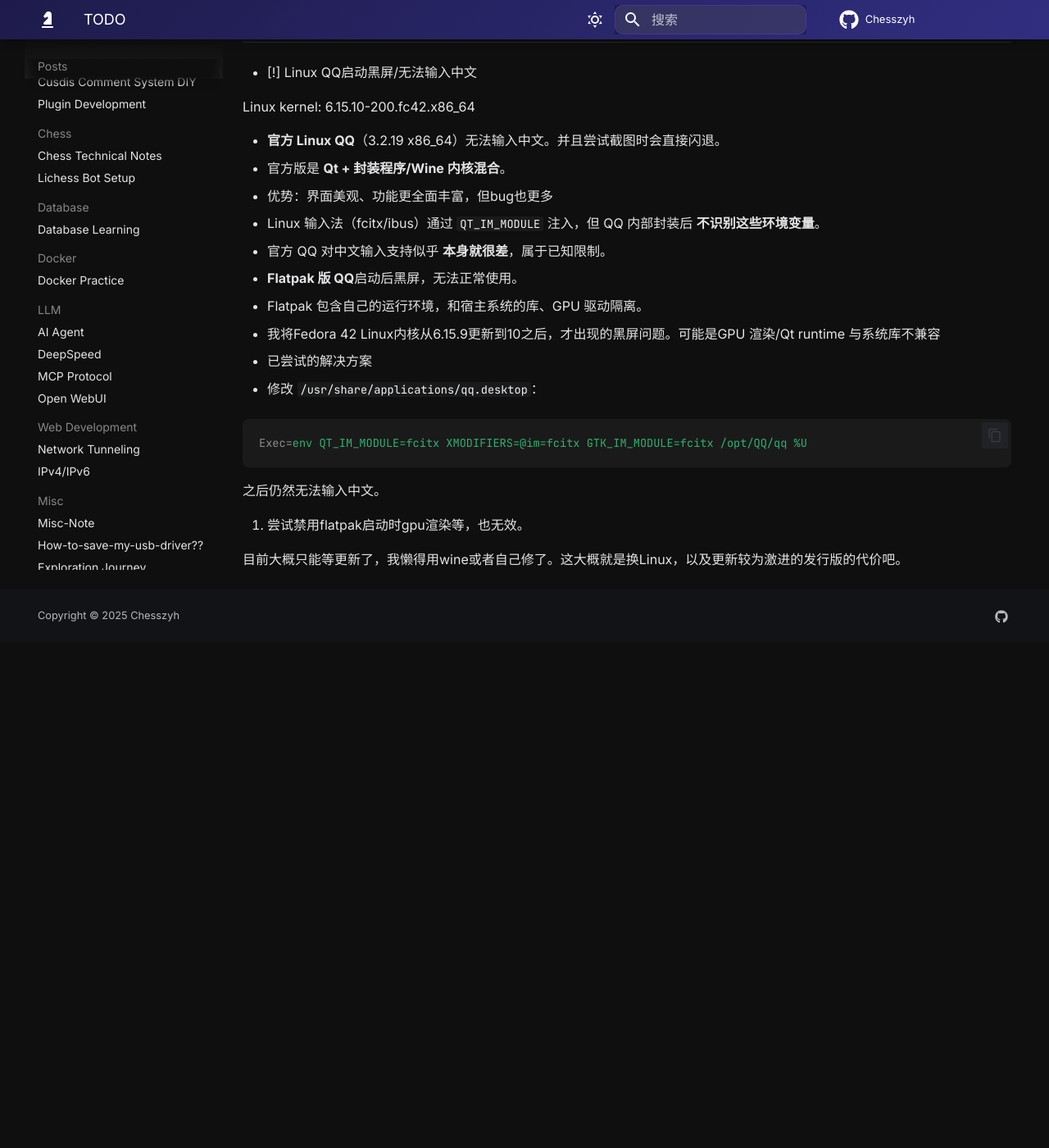
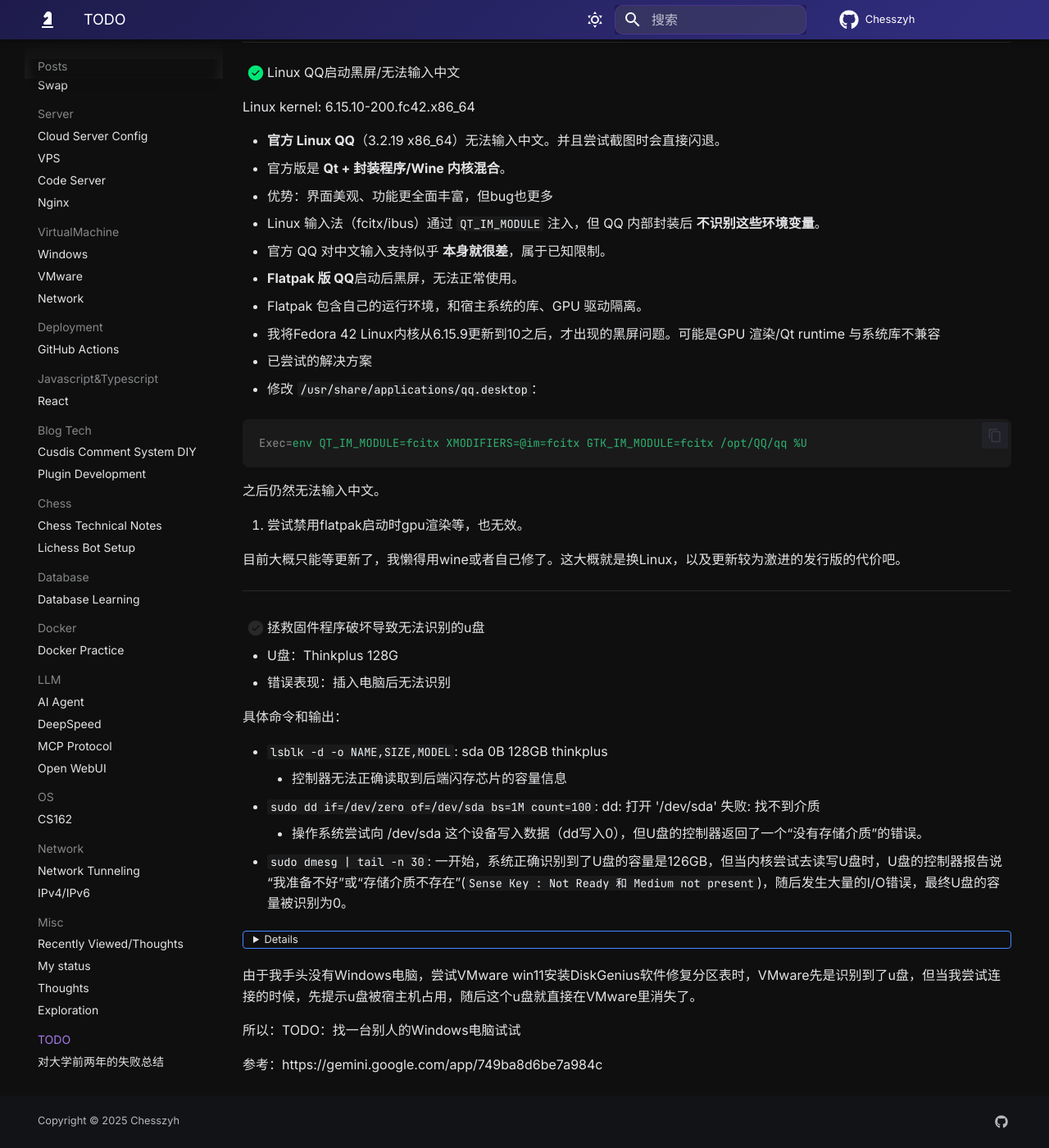
Before and after one commit to Chesszyh/Chesszyh.github.io, an MkDocs documentation site: the page built from docs/posts/TODO.md, in a window 1280 px wide and 1400 px high, scrolled down 1513 px. Shown: the whole window at 82% size. Built offline with MkDocs 1.6.1 and Material for MkDocs 9.7.7, drawn with Linux system fonts in a browser that asks for light colours; before the commit the page ends 2296 px from its top, so only the background shows below that; some of the changed text lies outside the part shown.

Commit message:
Add csdiy-cs162 note

```diff
--- a/docs/posts/TODO.md
+++ b/docs/posts/TODO.md
@@ -57,7 +57,7 @@
 
 ---
 
-- [!] Linux QQ启动黑屏/无法输入中文
+- [x] Linux QQ启动黑屏/无法输入中文
 
 Linux kernel: 6.15.10-200.fc42.x86_64
 
@@ -83,3 +83,86 @@
 2. 尝试禁用flatpak启动时gpu渲染等，也无效。
 
 目前大概只能等更新了，我懒得用wine或者自己修了。这大概就是换Linux，以及更新较为激进的发行版的代价吧。
+
+---
+
+- [ ] 拯救固件程序破坏导致无法识别的u盘
+
+- U盘：Thinkplus 128G
+- 错误表现：插入电脑后无法识别
+
+具体命令和输出：
+
+- `lsblk -d -o NAME,SIZE,MODEL`: sda 0B 128GB thinkplus
+    - 控制器无法正确读取到后端闪存芯片的容量信息
+- `sudo dd if=/dev/zero of=/dev/sda bs=1M count=100`: dd: 打开 '/dev/sda' 失败: 找不到介质
+    - 操作系统尝试向 /dev/sda 这个设备写入数据（dd写入0），但U盘的控制器返回了一个“没有存储介质”的错误。
+- `sudo dmesg | tail -n 30`: 一开始，系统正确识别到了U盘的容量是126GB，但当内核尝试去读写U盘时，U盘的控制器报告说“我准备不好”或“存储介质不存在”(`Sense Key : Not Ready 和 Medium not present`)，随后发生大量的I/O错误，最终U盘的容量被识别为0。
+
+<details>
+[ 2238.982202] sd 0:0:0:0: [sda] 245760000 512-byte logical blocks: (126 GB/117 GiB)
+
+[ 2238.982431] sd 0:0:0:0: [sda] Write Protect is off
+
+[ 2238.982441] sd 0:0:0:0: [sda] Mode Sense: 03 00 00 00
+
+[ 2238.982573] sd 0:0:0:0: [sda] No Caching mode page found
+
+[ 2238.982576] sd 0:0:0:0: [sda] Assuming drive cache: write through
+
+[ 2239.028180] sda:
+
+[ 2239.028258] sd 0:0:0:0: [sda] Attached SCSI removable disk
+
+[ 2239.096355] sd 0:0:0:0: [sda] tag#0 FAILED Result: hostbyte=DID_OK driverbyte=DRIVER_OK cmd_age=0s
+
+[ 2239.096368] sd 0:0:0:0: [sda] tag#0 Sense Key : Not Ready [current]
+
+[ 2239.096373] sd 0:0:0:0: [sda] tag#0 Add. Sense: Medium not present
+
+[ 2239.096377] sd 0:0:0:0: [sda] tag#0 CDB: Read(10) 28 00 0e a5 ff 08 00 00 78 00
+
+[ 2239.096380] I/O error, dev sda, sector 245759752 op 0x0:(READ) flags 0x80700 phys_seg 15 prio class 2
+
+[ 2239.096861] sd 0:0:0:0: [sda] tag#0 FAILED Result: hostbyte=DID_OK driverbyte=DRIVER_OK cmd_age=0s
+
+[ 2239.096865] sd 0:0:0:0: [sda] tag#0 Sense Key : Not Ready [current]
+
+[ 2239.096868] sd 0:0:0:0: [sda] tag#0 Add. Sense: Medium not present
+
+[ 2239.096871] sd 0:0:0:0: [sda] tag#0 CDB: Read(10) 28 00 0e a5 ff 88 00 00 38 00
+
+[ 2239.096873] I/O error, dev sda, sector 245759880 op 0x0:(READ) flags 0x80700 phys_seg 7 prio class 2
+
+[ 2239.097245] sd 0:0:0:0: [sda] tag#0 FAILED Result: hostbyte=DID_OK driverbyte=DRIVER_OK cmd_age=0s
+
+[ 2239.097249] sd 0:0:0:0: [sda] tag#0 Sense Key : Not Ready [current]
+
+[ 2239.097253] sd 0:0:0:0: [sda] tag#0 Add. Sense: Medium not present
+
+[ 2239.097256] sd 0:0:0:0: [sda] tag#0 CDB: Read(10) 28 00 0e a5 ff 08 00 00 08 00
+
+[ 2239.097258] I/O error, dev sda, sector 245759752 op 0x0:(READ) flags 0x0 phys_seg 1 prio class 2
+
+[ 2239.097262] Buffer I/O error on dev sda, logical block 30719969, async page read
+
+[ 2239.097708] sd 0:0:0:0: [sda] tag#0 FAILED Result: hostbyte=DID_OK driverbyte=DRIVER_OK cmd_age=0s
+
+[ 2239.097711] sd 0:0:0:0: [sda] tag#0 Sense Key : Not Ready [current]
+
+[ 2239.097715] sd 0:0:0:0: [sda] tag#0 Add. Sense: Medium not present
+
+[ 2239.097717] sd 0:0:0:0: [sda] tag#0 CDB: Read(10) 28 00 0e a5 ff 08 00 00 08 00
+
+[ 2239.097719] I/O error, dev sda, sector 245759752 op 0x0:(READ) flags 0x0 phys_seg 1 prio class 2
+
+[ 2239.097722] Buffer I/O error on dev sda, logical block 30719969, async page read
+
+[ 2239.418344] sda: detected capacity change from 245760000 to 0
+</details>
+
+由于我手头没有Windows电脑，尝试VMware win11安装DiskGenius软件修复分区表时，VMware先是识别到了u盘，但当我尝试连接的时候，先提示u盘被宿主机占用，随后这个u盘就直接在VMware里消失了。
+
+所以：TODO：找一台别人的Windows电脑试试
+
+参考：https://gemini.google.com/app/749ba8d6be7a984c
--- a/mkdocs.yml
+++ b/mkdocs.yml
@@ -94,14 +94,16 @@
       - "DeepSpeed": posts/LLM/DeepSpeed.md
       - "MCP Protocol": posts/LLM/MCP.md
       - "Open WebUI": posts/LLM/open-webui.md
-    - Web Development:
+    - OS:
+      - "CS162": posts/OS/CS162-note.md
+    - Network:
       - "Network Tunneling": posts/Web/内网穿透.md
       - "IPv4/IPv6": posts/Web/ipv4_6.md
     - Misc:
-      - "Misc-Note": misc/Note.md
-      - "How-to-save-my-usb-driver??": misc/拯救无法识别u盘.md
-      - "Exploration Journey": misc/Exploration.md
+      - "Recently Viewed/Thoughts": misc/Recently.md
+      - "My status": misc/Status.md
       - "Thoughts": misc/Thoughts.md
+      - "Exploration": misc/Exploration.md
     - "TODO": posts/TODO.md
     - "对大学前两年的失败总结": summary/2025-08-27.md
 
```
Also changed, not shown: docs/misc/Note.md (deleted, +0 -13 lines), docs/misc/Recently.md (added, +13 -0 lines), docs/misc/Status.md (added, +7 -0 lines), docs/misc/拯救无法识别u盘.md (deleted, +0 -80 lines), docs/posts/Docker/Docker实践.md (+3 -1 lines), docs/posts/OS/CS162-note.md (added, +39 -0 lines).
